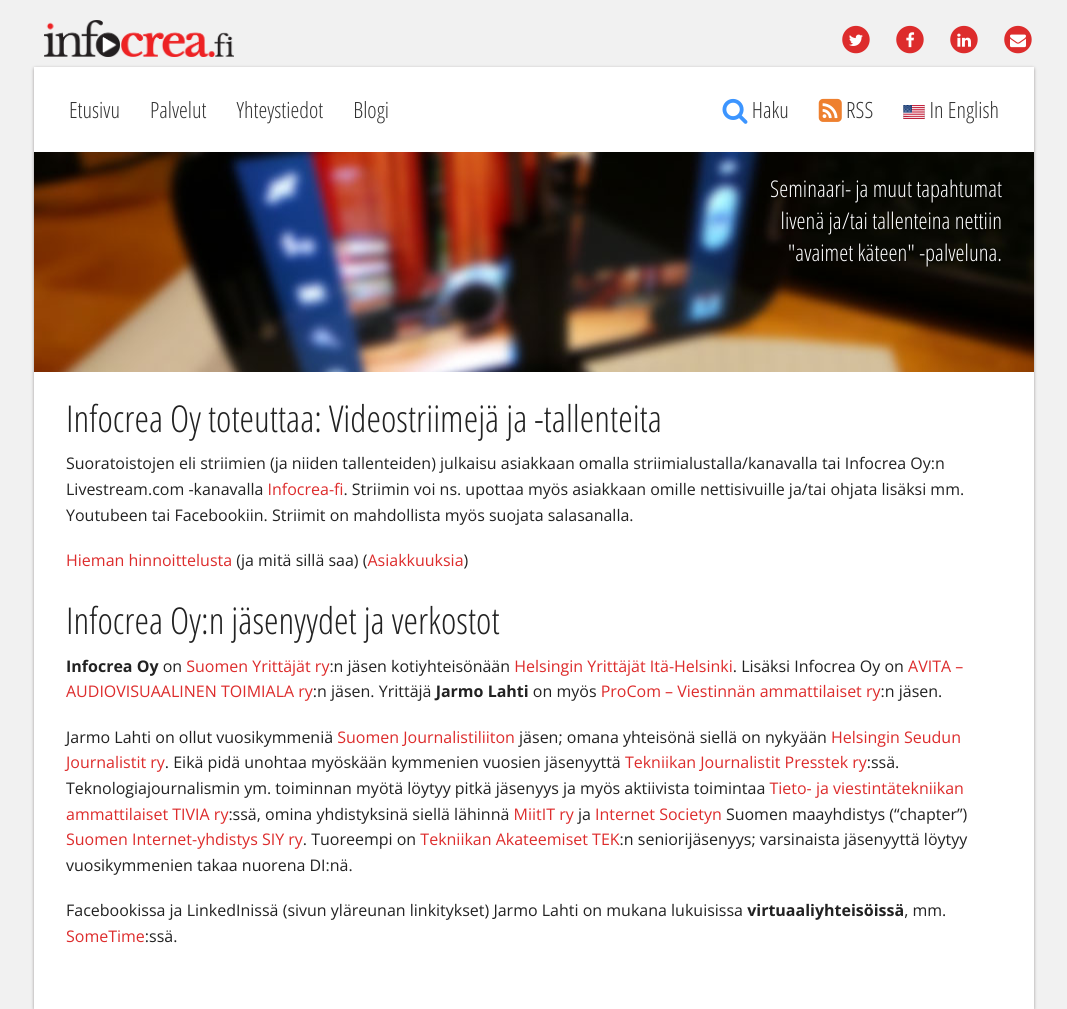
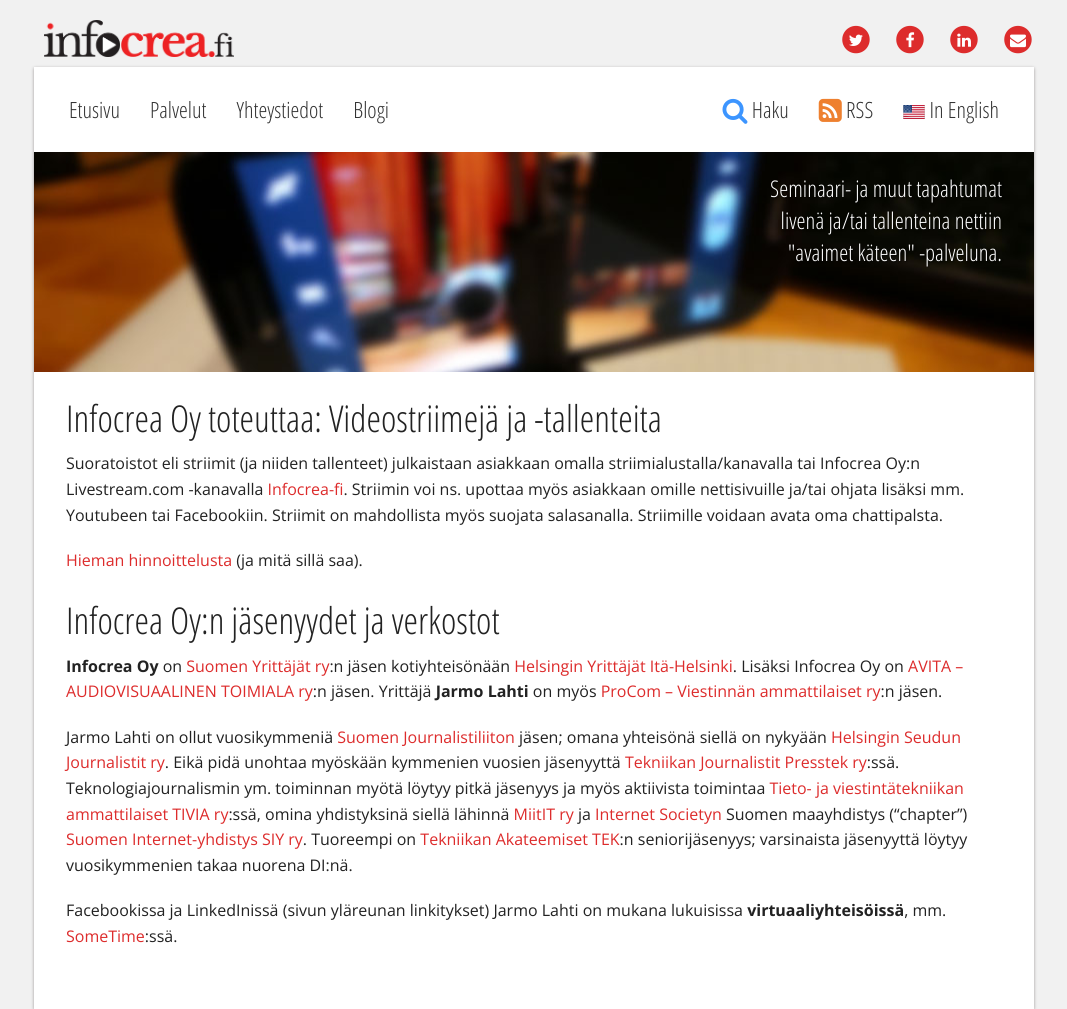
Before and after one commit to Pyppe/infocrea.fi, a Jekyll site: the page built from index.md, in a window 1280 px wide. Shown: the whole page, without its empty margins (106-1173 px from the left). Built offline with Jekyll 4.4.1, drawn with Linux system fonts in a browser that asks for light colours.

Commit message:
index.md:n päivitys

```diff
--- a/index.md
+++ b/index.md
@@ -19,9 +19,9 @@
 
 ## Infocrea Oy toteuttaa: Videostriimejä ja -tallenteita
 
-Suoratoistojen eli striimien (ja niiden tallenteiden) julkaisu asiakkaan omalla striimialustalla/kanavalla tai Infocrea Oy:n Livestream.com -kanavalla [Infocrea-fi](https://new.livestream.com/Infocrea-fi). Striimin voi ns. upottaa myös asiakkaan omille nettisivuille ja/tai ohjata lisäksi mm. Youtubeen tai Facebookiin. Striimit on mahdollista myös suojata salasanalla.
+Suoratoistot eli striimit (ja niiden tallenteet) julkaistaan asiakkaan omalla striimialustalla/kanavalla tai Infocrea Oy:n Livestream.com -kanavalla [Infocrea-fi](https://new.livestream.com/Infocrea-fi). Striimin voi ns. upottaa myös asiakkaan omille nettisivuille ja/tai ohjata lisäksi mm. Youtubeen tai Facebookiin. Striimit on mahdollista myös suojata salasanalla. Striimille voidaan avata oma chattipalsta.
 
-[Hieman hinnoittelusta](/tarjous/) (ja mitä sillä saa) ([Asiakkuuksia](http://www.infocrea.fi/blogi/2017/12/infocrea-oyn-asiakkaita/))
+[Hieman hinnoittelusta](/tarjous/) (ja mitä sillä saa).
 
 {%comment%}
 <div id="futureLivestreams" style="display: none;">
```
